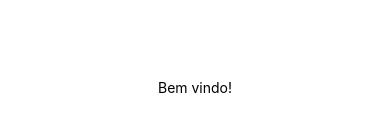
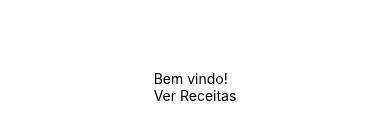
Before and after one commit to vicentematheus15/app-receitas, a React Native app: screen / in a window 390 px wide. Shown: the part 335-474 px from the top of the page. Built offline with nearby package versions, Linux system fonts and the light colour scheme.

Commit message:
Replace welcome message with Home component in App.js

```diff
--- a/App.js
+++ b/App.js
@@ -1,11 +1,11 @@
 import { StatusBar } from 'expo-status-bar';
 import { StyleSheet, Text, View } from 'react-native';
+import Home from './telas/Home';
 
 export default function App() {
   return (
     <View style={styles.container}>
-      <Text>Bem vindo!</Text>
-      <StatusBar style="auto" />
+      <Home></Home>
     </View>
   );
 }
```
